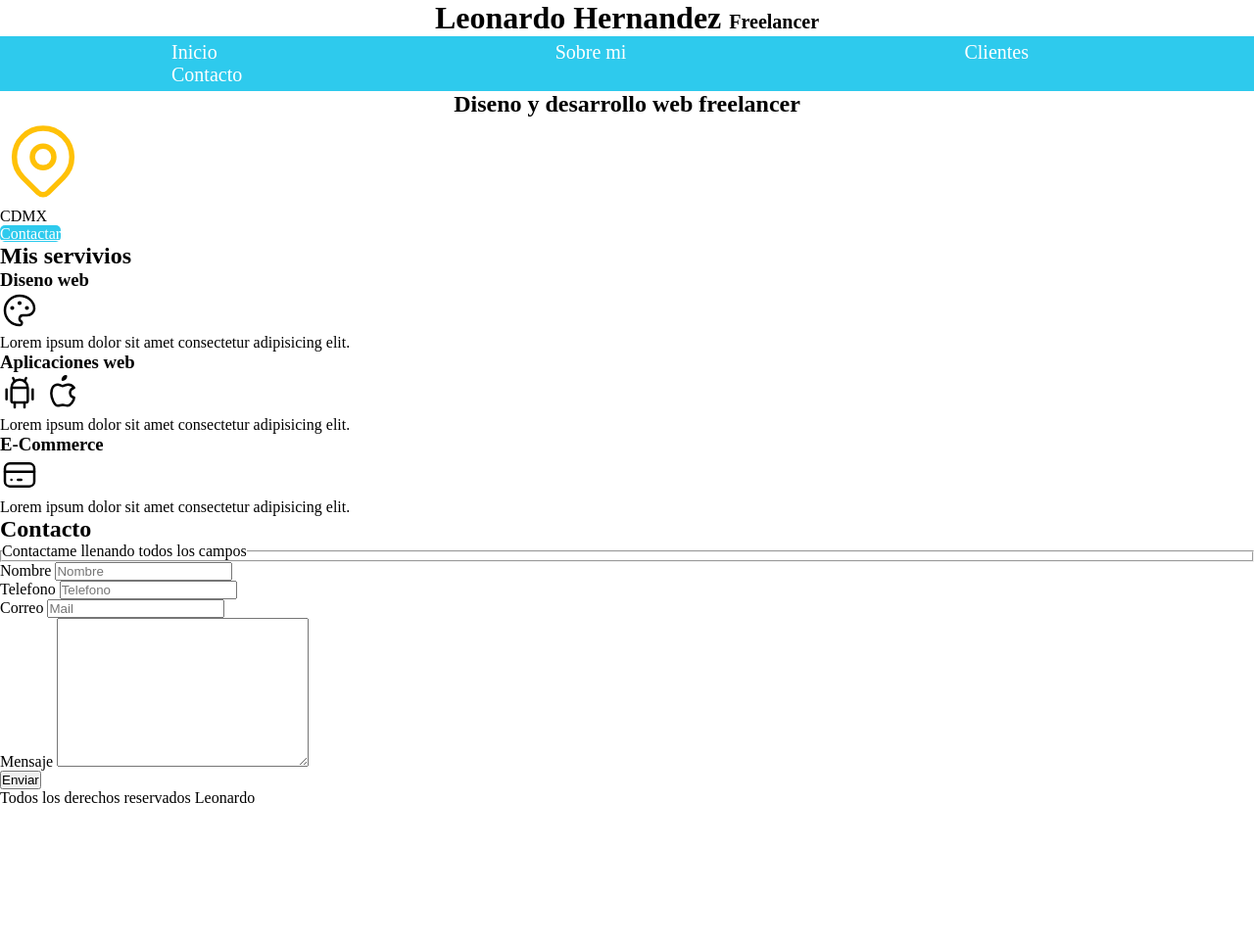
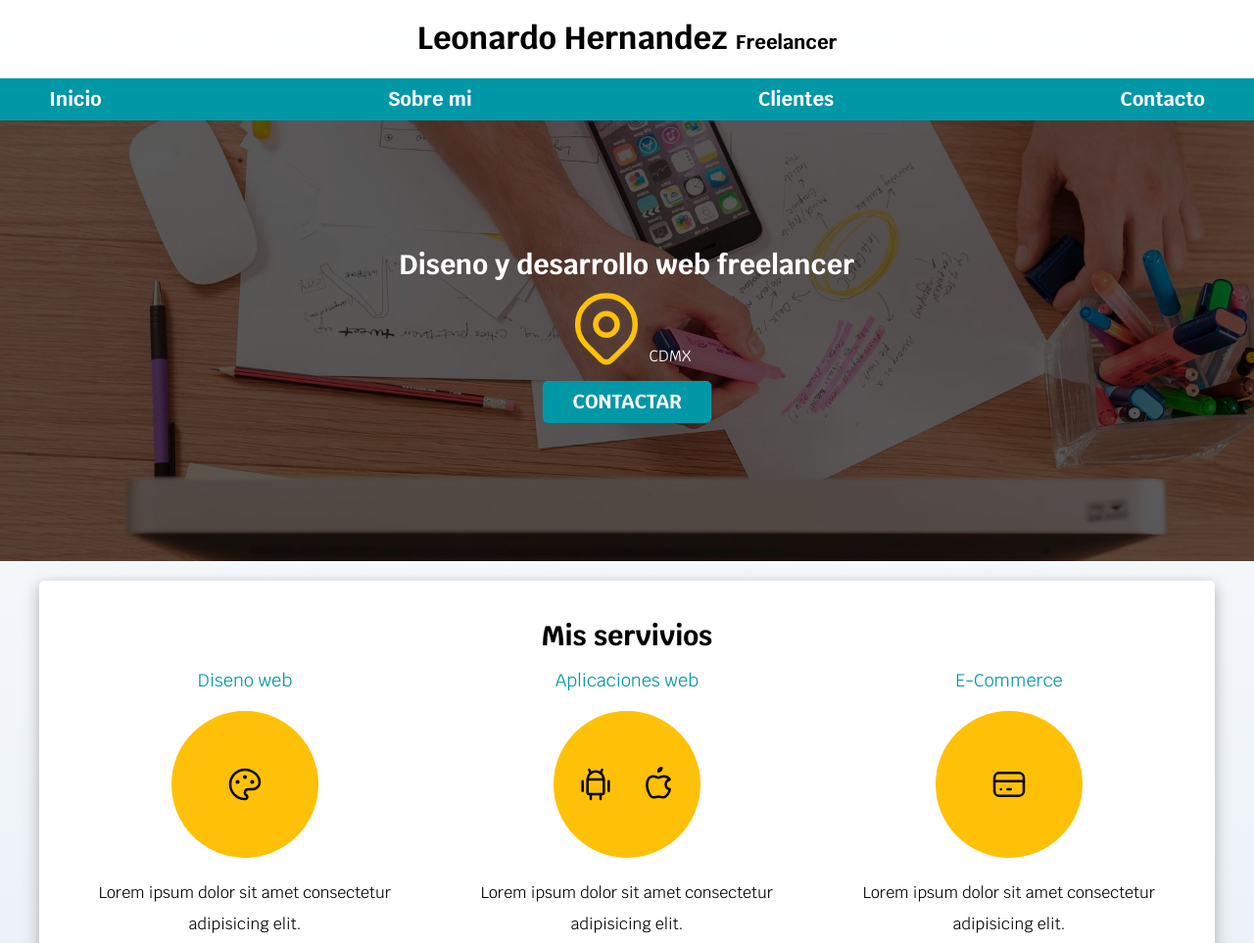
Before and after one commit to LeonardoHdz93/CursosLeo, a plain HTML site: page Curso desarrollo web/Flreelancer/html/index.html in a window 1280 px wide. Shown: the top 963 px of the page at 98% size. Before the commit the page ends 824 px from the top, so only its background shows below. Drawn offline with Linux system fonts and the light colour scheme.

Commit message:
fin del proyecto

```diff
--- a/Curso desarrollo web/Flreelancer/css/freelancer.css
+++ b/Curso desarrollo web/Flreelancer/css/freelancer.css
@@ -4,65 +4,243 @@
     --primario:#ffc107;
     --secundario:#0097a7;
     --gris: #757575;
-
+    --grisClaro: #dfe9f3;
 }
-
+/* Globales */
 *{
     margin: 0;
     padding: 0;
+    font-family: 'krub', sans-serif;
 }
 html{
     font-size: 62.5%;
+    box-sizing: border-box; /* Hack para Box model */
+    scroll-snap-type: y mandatory;
+}
+/* Scroll snap */
+.servicios,
+.navegacion-principal,
+.contacto{
+    scroll-snap-align:center;
+    scroll-snap-stop:always;
+}
+*,*:before, *:after{
+    box-sizing: inherit;
 }
 body{
     font-size:16px; /* 1rem = 10px */
+    background-image: linear-gradient(to top, var(--grisClaro) 0%, var(--blanco) 100%);
+}
+.contenedor{
+    max-width: 120rem;
+    margin: 0 auto;
+}
+.boton{
+    width: 90%;
+    padding:1rem 3rem ;
+    margin: 1rem;
+    border:none;
+    border-radius: 0.5rem;
+    color: var(--blanco);
+    background-color:var(--secundario) ;
+    display: flex;
+    flex-direction: row;
+    justify-content: center;
+    text-align: center;
+    text-decoration: none;
+    font-size: 2rem;
+    font-weight: 700;
+    text-transform: uppercase;
+}
+@media (min-width:480px) {
+    .boton{
+        width: auto;
+    }
+}
+.boton:hover{
+    cursor: pointer;
+}
+.sombra{
+    padding: 2rem;
+    border-radius: 0.5rem;
+    box-shadow: 0px 5px 15px 0px rgba(112,112,112,0.54);
+    background-color: var(--blanco);
+}
+.iconos{
+    width: 15rem;
+    height: 15rem;
+    margin: 2rem;
+    border-radius: 50%;
+    background-color: var(--primario);
+    display: flex;
+    justify-content: space-evenly;
+    align-items: center;
+}
+/* Tipografia */
+h1{
+    font: size 3.8rem;
+}
+h2{
+    margin: 2rem;
+    font-size: 2.8rem;
+}
+h3{
+    color:var(--secundario);
+    font-weight: 400;
+    font-size: 1.8rem;
+}
+h1,h2,h3{
+    text-align: center;
+}
 
-}
-/*----------*/
-/*--HEADER--*/
-/*----------*/
-
-.titulo{
-    text-align: center;
-    font: size 3.8rem;
-
-}
+/* Titulos */
 .titulo span{
     font-size: 2rem;
 }
+/* Utilidadez */
+.w-sm-100{
+    width:100%;
+}
+@media (min-width:768px) {
+    .w-sm-100{
+        width:auto;
+    }
+}
+.flex{
+    display:flex;
+}
+.alinear-derecha{
+    justify-content: flex-end;
+}
+.nav-bg{
+    background-color: var(--secundario);
+}
+/* Navegacion Principal */
 
-/*-------*/
-/*--NAV--*/
-/*-------*/
 
-nav{
-    padding: 5px;
+.navegacion-principal{
+    display: flex;
+    flex-direction: column;
+
+}
+@media (min-width:768px) {
+    .navegacion-principal{
+        flex-direction: row;
+        justify-content: space-between;
+    }
+}
+.navegacion-principal a{
+    padding:1rem;
+    display: block;
+    text-align: center;
+    color: var(--blanco);
+    text-decoration: none;
+    font-size: 2rem;
+    font-weight: 700;
+}
+.navegacion-principal a:hover{
+    background-color: var(--primario);
+    color: var(--oscuro);
+    transition: 0.4s;
+}
+
+/* Hero */
+.hero{
+    height: 45rem;
+    margin-bottom: 2rem;
+    background-image: url(./../img/hero.jpg);
+    background-repeat: no-repeat;
+    background-size: cover;
+    text-align: center;
+    align-items: center;
+    position: relative;
+}
+.contenido-hero{
     width: 100%;
-    background-color:#2ecaed;
+    height: 100%;
+    position: absolute;
+    background-color: rgba(0, 0, 0, 0.65);
+    display: flex;
+    flex-direction: column;
+    align-items: center;
+    justify-content: center;
+}
+.contenido-hero h2,
+.contenido-hero p{
+    margin: 0 0 0.5rem 0 ;
+    color: var(--blanco);
+    display: inline;
+}
+.ubicacion{
+    display: flex;
+    align-items: flex-end;
+}
+
+/* Servicios */
+@media (min-width:768px) {
+    .servicios{
+        display: grid;
+        grid: 1fr / repeat(3,1fr);
+        column-gap: 1rem;
+    }
+}
+.servicio{
+    display: flex;
+    flex-direction: column ;
     align-items: center;
 }
-nav a{
-    margin: 0 14rem 0 14rem;
-    padding: 0 3rem 0 3rem ;
-    text-decoration:  none;
-    color: #fff;
-    font-size: 20px;
+
+.servicio p{
+    line-height: 2;
+    text-align: center;
+}
+/* contacto */
+.contacto{
+    width: min(60rem,100%);
+    padding: 2rem;
+    margin: 0 auto;
+    border-radius:1rem;
+    background-color: var(--gris);
+}
+.contacto fieldset{
+    border:none;
+}
+.contacto legend{
+    margin-bottom: 2rem;
+    color: var(--primario);
+    font-weight: 700;
+    font-size: 1.8rem;
+    text-align: center;
+    text-transform: uppercase;
+}
+
+.contenedor-campos{
 
 }
-nav a:hover{
-    background-color: var(--primario);
-    transition: 0.3s;
-}
-.titulo{
-    text-align: center;
+.campo{
+    margin-bottom: 1rem;
 
 }
-.inicio{
-    align-items: center;
+.campo label{
+    margin-bottom: .5rem;
+    color: var(--blanco);
+    font-weight: 700;
+    display: block;
 }
-.inicio a{
-
-    border-radius: 5px;
-    color: #fff;
-    background-color:#2ecaed ;
+input,
+textarea{
+    width: 100%;
+    padding: 1.5rem;
+    border:none;
+    border-radius:0.5rem;
 }
+textarea{
+    height: 10rem;
+    min-width: 3rem;
+}
+button{
+    font-size: 1rem;
+}
+.enviar .boton{
+    width: 100%;
+}
--- a/Curso desarrollo web/Flreelancer/html/index.html
+++ b/Curso desarrollo web/Flreelancer/html/index.html
@@ -4,44 +4,57 @@
     <meta charset="UTF-8">
     <meta http-equiv="X-UA-Compatible" content="IE=edge">
     <meta name="viewport" content="width=device-width, initial-scale=1.0">
+
+
     <title>Disenador freelancer</title>
+
+    <link rel="stylesheet" href="./../css/normalize.css">
+    <link rel="preload" href="./../css/normalize.css" as="style">
+    <link rel="preconnect" href="https://fonts.gstatic.com">
+    <link href="https://fonts.googleapis.com/css2?family=Krub:wght@400;700&display=swap" rel="stylesheet">
     <link rel="stylesheet" href="./../css/freelancer.css">
+
 </head>
 <body>
     <header>
         <h1  class="titulo"> Leonardo Hernandez <span>Freelancer</span> </h1>
     </header>
 
-    <nav>
+      <!--  -->
+    <div class="nav-bg">
+      <nav class="navegacion-principal contenedor">
         <a href="#"> Inicio </a>
         <a href="#"> Sobre mi </a>
         <a href="#"> Clientes </a>
         <a href="#"> Contacto </a>
 
 
-    </nav>
+      </nav>
+  </div>
 
-    <section class="inicio">
+    <section class="hero">
+      <div class="contenido-hero">
+        <h2>Diseno y desarrollo web freelancer</h2>
+        <div class="ubicacion">
+          <svg xmlns="http://www.w3.org/2000/svg" class="icon icon-tabler icon-tabler-map-pin" width="88" height="88" viewBox="0 0 24 24" stroke-width="1.5" stroke="#ffc107" fill="none" stroke-linecap="round" stroke-linejoin="round">
+            <path stroke="none" d="M0 0h24v24H0z" fill="none"/>
+            <circle cx="12" cy="11" r="3" />
+            <path d="M17.657 16.657l-4.243 4.243a2 2 0 0 1 -2.827 0l-4.244 -4.243a8 8 0 1 1 11.314 0z" />
+          </svg>
 
+        <p> CDMX</p>
+      </div>
+        <a class="boton" href="#contacto">Contactar</a>
 
-        <h2 class="titulo">Diseno y desarrollo web freelancer</h2>
-
-
-            <svg xmlns="http://www.w3.org/2000/svg" class="icon icon-tabler icon-tabler-map-pin" width="88" height="88" viewBox="0 0 24 24" stroke-width="1.5" stroke="#ffc107" fill="none" stroke-linecap="round" stroke-linejoin="round">
-                <path stroke="none" d="M0 0h24v24H0z" fill="none"/>
-                <circle cx="12" cy="11" r="3" />
-                <path d="M17.657 16.657l-4.243 4.243a2 2 0 0 1 -2.827 0l-4.244 -4.243a8 8 0 1 1 11.314 0z" />
-            </svg>
-
-        <p>CDMX</p>
-        <a href="#">Contactar</a>
+      </div> <!--  .contenido-hero  -->
     </section>
 
-    <main>
+    <main class="contenedor sombra ">
         <h2>Mis servivios</h2>
-
-        <section>
+      <div class="servicios">
+        <section class="servicio">
             <h3>Diseno web</h3>
+            <div class="iconos">
             <svg xmlns="http://www.w3.org/2000/svg" class="icon icon-tabler icon-tabler-palette" width="40" height="40" viewBox="0 0 24 24" stroke-width="1.5" stroke="#000000" fill="none" stroke-linecap="round" stroke-linejoin="round">
                 <path stroke="none" d="M0 0h24v24H0z" fill="none"/>
                 <path d="M12 21a9 9 0 1 1 0 -18a9 8 0 0 1 9 8a4.5 4 0 0 1 -4.5 4h-2.5a2 2 0 0 0 -1 3.75a1.3 1.3 0 0 1 -1 2.25" />
@@ -49,11 +62,13 @@
                 <circle cx="12" cy="7.5" r=".5" fill="currentColor" />
                 <circle cx="16.5" cy="10.5" r=".5" fill="currentColor" />
               </svg>
+            </div>
             <p>Lorem ipsum dolor sit amet consectetur adipisicing elit.</p>
-        </section>
+        </section >
 
-        <section>
+        <section class="servicio">
             <h3>Aplicaciones web</h3>
+            <div class="iconos">
             <svg xmlns="http://www.w3.org/2000/svg" class="icon icon-tabler icon-tabler-brand-android" width="40" height="40" viewBox="0 0 24 24" stroke-width="1.5" stroke="#000000" fill="none" stroke-linecap="round" stroke-linejoin="round">
                 <path stroke="none" d="M0 0h24v24H0z" fill="none"/>
                 <line x1="4" y1="10" x2="4" y2="16" />
@@ -69,11 +84,13 @@
                 <path d="M9 7c-3 0 -4 3 -4 5.5c0 3 2 7.5 4 7.5c1.088 -.046 1.679 -.5 3 -.5c1.312 0 1.5 .5 3 .5s4 -3 4 -5c-.028 -.01 -2.472 -.403 -2.5 -3c-.019 -2.17 2.416 -2.954 2.5 -3c-1.023 -1.492 -2.951 -1.963 -3.5 -2c-1.433 -.111 -2.83 1 -3.5 1c-.68 0 -1.9 -1 -3 -1z" />
                 <path d="M12 4a2 2 0 0 0 2 -2a2 2 0 0 0 -2 2" />
               </svg>
+            </div> <!-- .iconos -->
             <p>Lorem ipsum dolor sit amet consectetur adipisicing elit. </p>
         </section>
 
-        <section>
+        <section class="servicio">
             <h3>E-Commerce</h3>
+            <div class="iconos">
             <svg xmlns="http://www.w3.org/2000/svg" class="icon icon-tabler icon-tabler-credit-card" width="40" height="40" viewBox="0 0 24 24" stroke-width="1.5" stroke="#000000" fill="none" stroke-linecap="round" stroke-linejoin="round">
                 <path stroke="none" d="M0 0h24v24H0z" fill="none"/>
                 <rect x="3" y="5" width="18" height="14" rx="3" />
@@ -81,48 +98,50 @@
                 <line x1="7" y1="15" x2="7.01" y2="15" />
                 <line x1="11" y1="15" x2="13" y2="15" />
               </svg>
+            </div>
             <p>Lorem ipsum dolor sit amet consectetur adipisicing elit. </p>
         </section>
 
-    </main>
+   </div><!-- .servicios -->
 
     <section>
 
         <h2>Contacto</h2>
 
-        <form action="">
+        <form class="contacto" id="contacto" action="">
 
           <fieldset>
               <legend> Contactame llenando todos los campos</legend>
           </fieldset>
-
-          <div>
+          <div class="contenedor-campos">
+          <div class="campo">
             <label for=""> Nombre </label>
             <input type="text" placeholder="Nombre">
           </div>
 
-          <div>
+          <div class="campo">
             <label for="">Telefono </label>
             <input type="tel" placeholder="Telefono">
           </div>
 
-          <div>
+          <div class="campo">
             <label for="">Correo</label>
             <input type="email" name="" id="" placeholder="Mail">
           </div>
 
-          <div>
-            <label for="">Mensaje</label>
+          <div class="campo">
+            <label class="mensaje" for="">Mensaje</label>
             <textarea name="" id="" cols="30" rows="10"></textarea>
           </div>
-
-          <div>
-            <button type="submit">Enviar</button>
+        </div> <!--.campos-->
+          <div class="alinear-derecha flex" >
+            <input class="boton w-sm-100" type="submit" value="Enviar">
           </div>
 
         </form>
     </section>
 
+</main>
     <footer>
         <p>Todos los derechos reservados Leonardo </p>
     </footer>
```
Also changed, not shown: Curso desarrollo web/Flreelancer/css/normalize.css (added), 1 other file.
